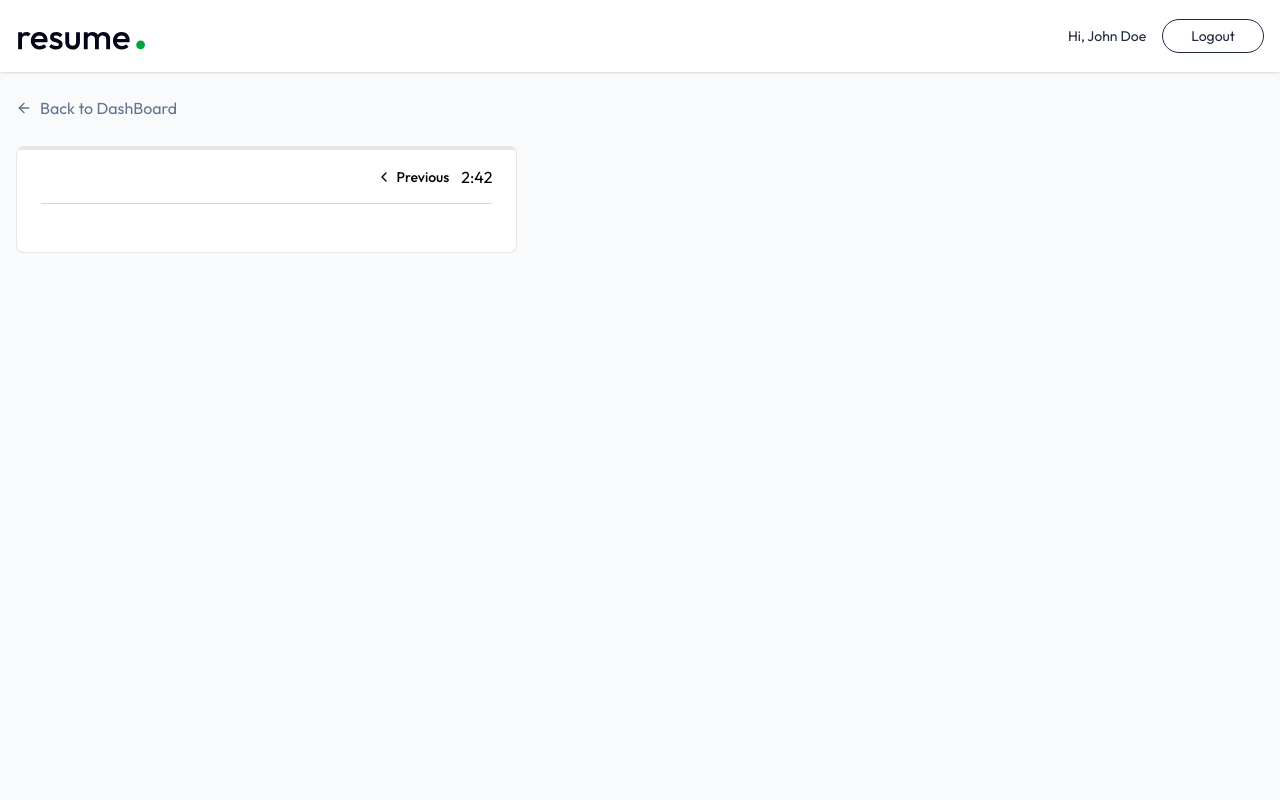
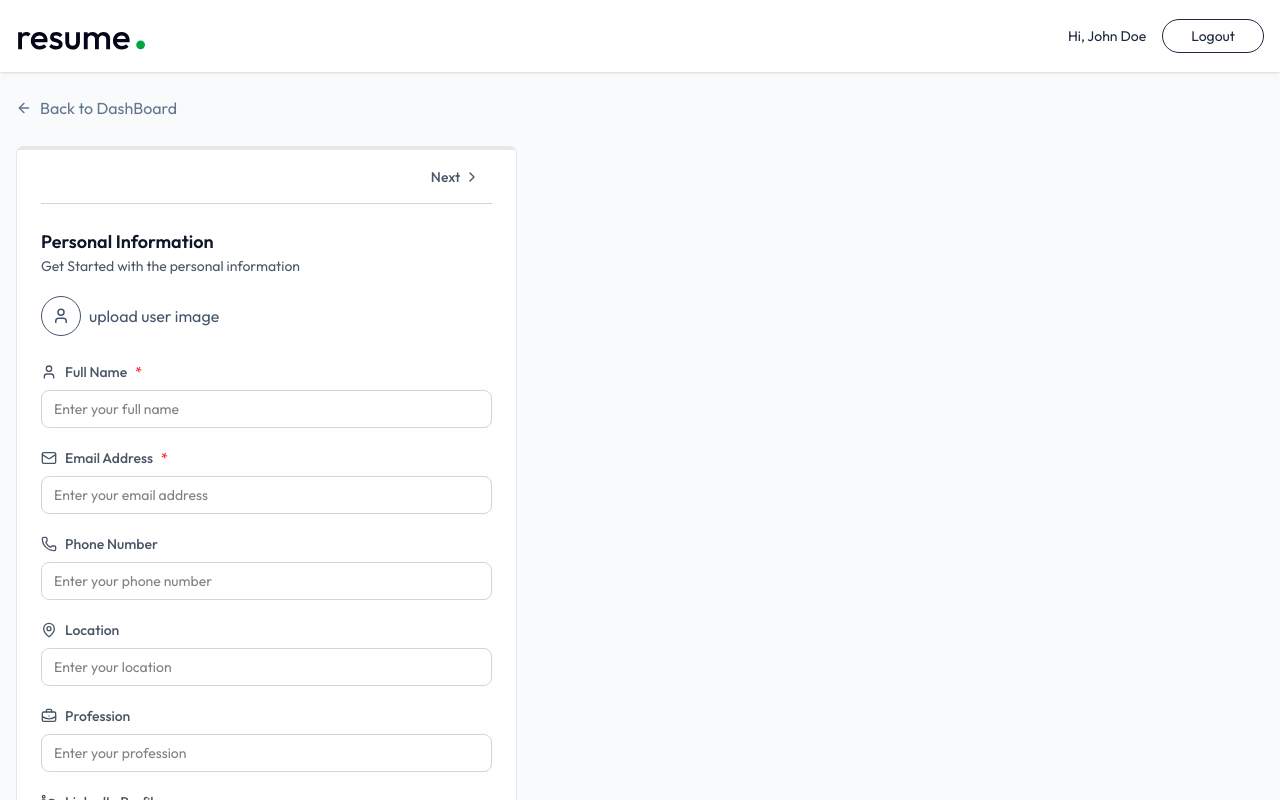
Before and after one commit to AdityaKumar7777/AI-Resume-Builder, a React (Vite) app in the folder client/: page /app/builder/1 in a window 1280 px wide. Shown: the top 800 px of the page. Built offline with nearby package versions, Linux system fonts and the light colour scheme.

Commit message:
completed the PersonalInfo Section

```diff
--- a/client/package.json
+++ b/client/package.json
@@ -11,7 +11,7 @@
   },
   "dependencies": {
     "@tailwindcss/vite": "^4.2.2",
-    "lucide-react": "^1.8.0",
+    "lucide-react": "^0.545.0",
     "react": "^19.2.4",
     "react-dom": "^19.2.4",
     "react-router-dom": "^7.14.1",
--- /dev/null
+++ b/client/src/components/PersonalInfoForm.jsx
@@ -0,0 +1,114 @@
+import {
+  BriefcaseBusiness,
+  Globe,
+  Linkedin,
+  Mail,
+  MapPin,
+  Phone,
+  User,
+} from "lucide-react";
+import React from "react";
+
+const PersonalInfoForm = ({
+  data,
+  onChange,
+  removeBackground,
+  setRemoveBackground,
+}) => {
+  const handleChange = (field, value) => {
+    onChange({ ...data, [field]: value });
+  };
+  const fields = [
+    {
+      key: "full_name",
+      label: "Full Name",
+      icon: User,
+      type: "text",
+      required: true,
+    },
+    {
+      key: "email",
+      label: "Email Address",
+      icon: Mail,
+      type: "email",
+      required: true,
+    },
+    { key: "phone", label: "Phone Number", icon: Phone, type: "tel" },
+    { key: "location", label: "Location", icon: MapPin, type: "text" },
+    {
+      key: "profession",
+      label: "Profession",
+      icon: BriefcaseBusiness,
+      type: "text",
+    },
+    { key: "linkedin", label: "LinkedIn Profile", icon: Linkedin, type: "url" },
+    { key: "website", label: "Personal Website", icon: Globe, type: "url" },
+  ];
+  return (
+    <div>
+      <h3 className="text-lg font-semibold text-gray-900">
+        Personal Information
+      </h3>
+      <p className="text-sm text-gray-600">
+        Get Started with the personal information
+      </p>
+      <div className="flex items-center gap-2">
+        <label>
+          {data.image ? (
+            <img
+              src={
+                typeof data.image === "string"
+                  ? data.image
+                  : URL.createObjectURL(data.image)
+              }
+              alt="user-image"
+              className="w-16 h-16 rounded-full object-cover mt-5 ring ring-slate-300 hover:opacity-80"
+            />
+          ) : (
+            <div className="inline-flex items-center gap-2 mt-5 text-slate-600 hover:text-slate-700 cursor-pointer">
+              <User className="size-10 p-2.5 border rounded-full" />
+              upload user image
+            </div>
+          )}
+          <input
+            type="file"
+            accept="image/jpeg, image/png"
+            className="hidden"
+            onChange={(e) => handleChange("image", e.target.files[0])}
+          />
+        </label>
+        {typeof data.image === "object" && (
+          <div className="flex flex-col gap-1 pl-4 text-sm">
+            <p>Remove Background</p>
+            <label className="relative inline-flex items-center cursor-pointer text-gray-900 gap-3">
+              <input
+                type="checkbox"
+                className="sr-only peer"
+                onChange={() => setRemoveBackground((prev) => !prev)}
+                checked={removeBackground}
+              />
+
+              <div className="w-9 h-5 bg-slate-300 rounded-full peer peer-checked:bg-green-600 transition-colors duration-200"></div>
+              <span className="dot absolute left-1 top-1 w-3 h-3 bg-white rounded-full transition-transform duration-200 ease-in-out peer-checked:translate-x-4"></span>
+            </label>
+          </div>
+        )}
+      </div>
+      {fields.map((field) => {
+        const Icon = field.icon;
+        return (
+          <div key={field.key} className="space-y-1 mt-5">
+            <label className="flex items-center gap-2 text-sm font-medium text-gray-600">
+              <Icon className="size-4" />
+              {field.label}
+              {field.required && <span className="text-red-500">*</span>}
+            </label>
+            <input type={field.type} value={data[field.key] || ""} onChange={(e) => handleChange(field.key, e.target.value)} className="mt-1 w-full px-3 py-2 border border-gray-300 rounded-lg focus:ring focus:ring-blue-500 focus:border-blue-500 outline-none transition-colors text-sm" placeholder={`Enter your ${field.label.toLowerCase()}`} required={field.required} />
+          </div>
+        );
+      })}
+    </div>
+  );
+};
+
+export default PersonalInfoForm;
--- a/client/src/pages/Login.jsx
+++ b/client/src/pages/Login.jsx
@@ -1,5 +1,6 @@
 import { Mail, User2Icon, Lock } from 'lucide-react'
 import React from 'react'
+
 
 const Login = () => {
     const query = new URLSearchParams(window.location.search)
@@ -35,7 +36,7 @@
                     </div>
                 )}
                 <div className="flex items-center w-full mt-4 bg-white border border-gray-300/80 h-12 rounded-full overflow-hidden pl-6 gap-2">
-                    <Mail size={13} color="#6B7280"/ >
+                    <Mail size={13} color="#6B7280" />
                     <input type="email" name="email" placeholder="Email id" className="border-none outline-none ring-0" value={formData.email} onChange={handleChange} required />
                 </div>
                 <div className="flex items-center mt-4 w-full bg-white border border-gray-300/80 h-12 rounded-full overflow-hidden pl-6 gap-2">
--- a/client/src/pages/ResumeBuilder.jsx
+++ b/client/src/pages/ResumeBuilder.jsx
@@ -5,12 +5,14 @@
   ArrowLeftIcon,
   Briefcase,
   ChevronLeft,
+  ChevronRight,
   FileText,
   FolderIcon,
   GraduationCap,
   Sparkles,
   User
 } from "lucide-react";
+import PersonalInfoForm from "../components/PersonalInfoForm";
 
 const ResumeBuilder = () => {
   const { resumeId } = useParams();
@@ -83,11 +85,27 @@
                         <ChevronLeft className="size-4" /> Previous
                     </button>
                   )}
-                   <button onClick={() => setActiveSectionIndex((prevIndex) => Math.min(prevIndex + 1, sections.length-1))} className="flex items-center gap-1 p-3 rounded-lg text-sm font-medium text-gray-60 hover:bg-gray-50 transition-all" disabled={activeSectionIndex === 0}>
-                        <ChevronLeft className="size-4" /> Previous
+                   <button onClick={() => setActiveSectionIndex((prevIndex) => Math.min(prevIndex + 1, sections.length-1))} className={`flex items-center gap-1 p-3 rounded-lg text-sm font-medium text-gray-600 hover:bg-gray-50 transition-all ${activeSectionIndex==sections.length-1 && 'opacity-50'}`} disabled={activeSectionIndex === sections.length-1}>
+                        Next<ChevronRight className="size-4" />
                     </button>
-                    2:42
+
                 </div>
+              </div>
+               {/* Form Content */}
+              <div className="space-y-6">
+                  {activeSection.id === "personal" && (
+                  <PersonalInfoForm
+                    data={resumeData.personal_info}
+                    onChange={(data) =>
+                      setResumeData((prev) => ({
+                        ...prev,
+                        personal_info: data,
+                      }))
+                    }
+                    removeBackground={removeBackground}
+                    setRemoveBackground={setRemoveBackground}
+                  />
+                )}
               </div>
             </div>
           </div>
--- /dev/null
+++ b/package.json
@@ -0,0 +1,5 @@
+{
+  "dependencies": {
+    "lucide-react": "^0.545.0"
+  }
+}
```
Also changed, not shown: client/src/App.jsx (+5 -5 lines), 2 other files (tests, documents, lock files or other folders).
